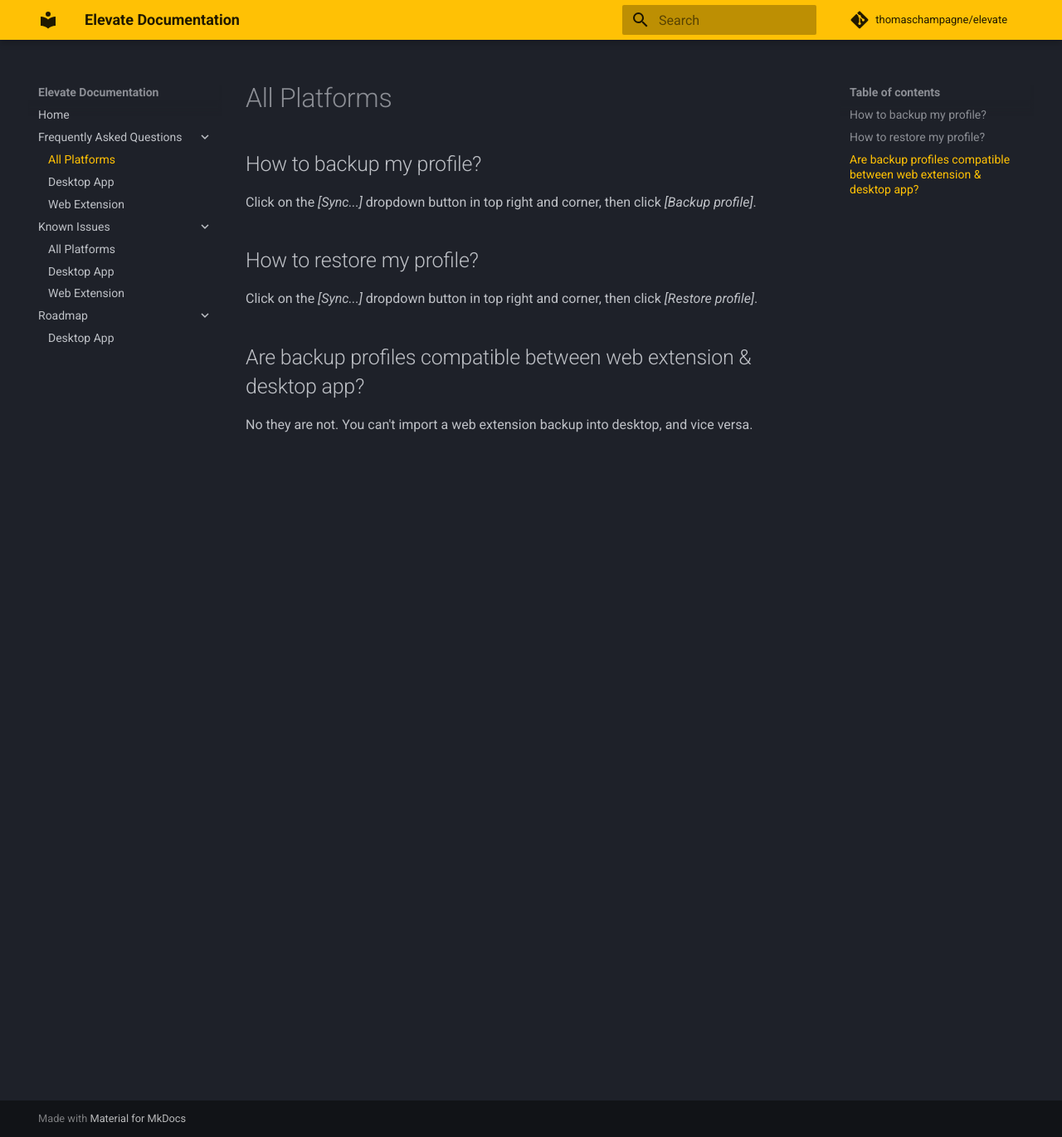
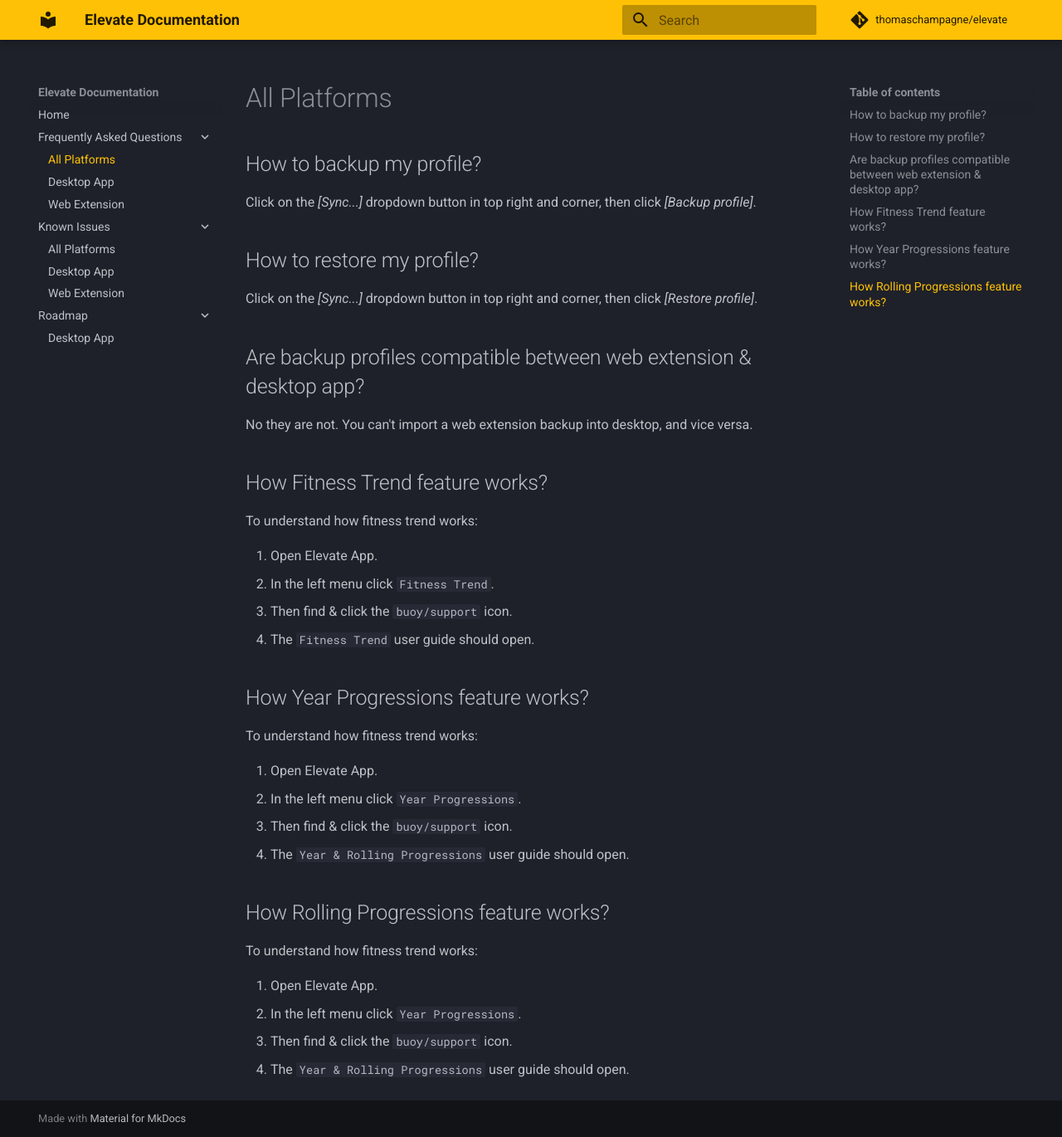
Before and after one commit to thomaschampagne/elevate-docs, an MkDocs documentation site: the page built from docs/Frequently-Asked-Questions/All-Platforms.md, in a window 1280 px wide and 1370 px high. Shown: the whole window at 83% size. Built offline with MkDocs 1.6.1 and Material for MkDocs 9.7.7, drawn with Linux system fonts in a browser that asks for light colours; comment, search, counter and statistics services are not loaded.

Commit message:
docs update

```diff
--- a/docs/Frequently-Asked-Questions/All-Platforms.md
+++ b/docs/Frequently-Asked-Questions/All-Platforms.md
@@ -15,3 +15,36 @@
 No they are not. You can't import a web extension backup into desktop, and vice versa.
 
 [](id:profile-backup-compatible-desktop-extension)
+
+## How Fitness Trend feature works?
+
+To understand how fitness trend works:
+
+1. Open Elevate App.
+2. In the left menu click `Fitness Trend`.
+3. Then find & click the `buoy/support` icon.
+4. The `Fitness Trend` user guide should open.
+
+[](id:feature-fitness-trend-desktop-extension)
+
+## How Year Progressions feature works?
+
+To understand how fitness trend works:
+
+1. Open Elevate App.
+2. In the left menu click `Year Progressions`.
+3. Then find & click the `buoy/support` icon.
+4. The `Year & Rolling Progressions` user guide should open.
+
+[](id:feature-year-progressions-desktop-extension)
+
+## How Rolling Progressions feature works?
+
+To understand how fitness trend works:
+
+1. Open Elevate App.
+2. In the left menu click `Year Progressions`.
+3. Then find & click the `buoy/support` icon.
+4. The `Year & Rolling Progressions` user guide should open.
+
+[](id:feature-rolling-progressions-desktop-extension)
```
